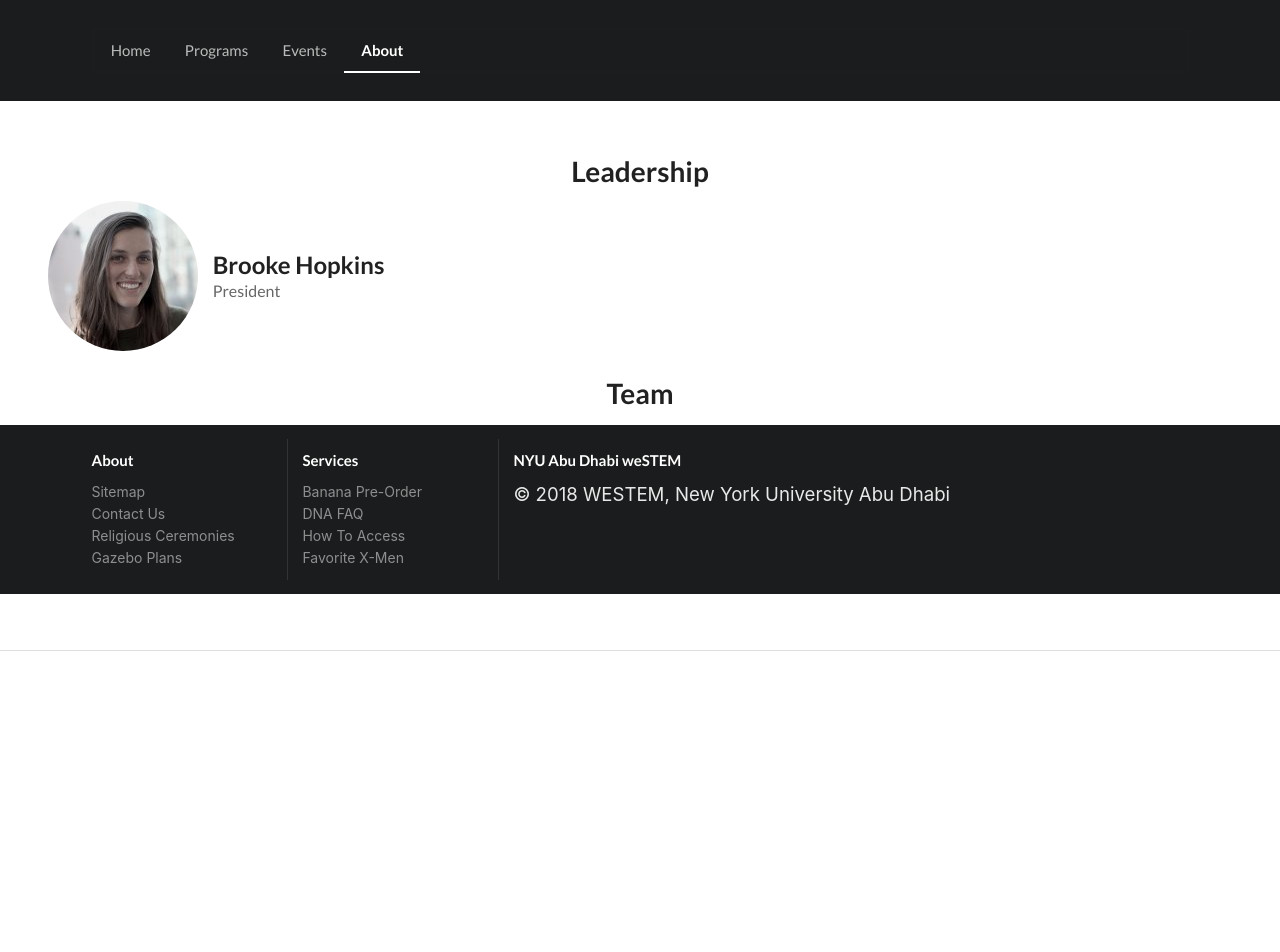
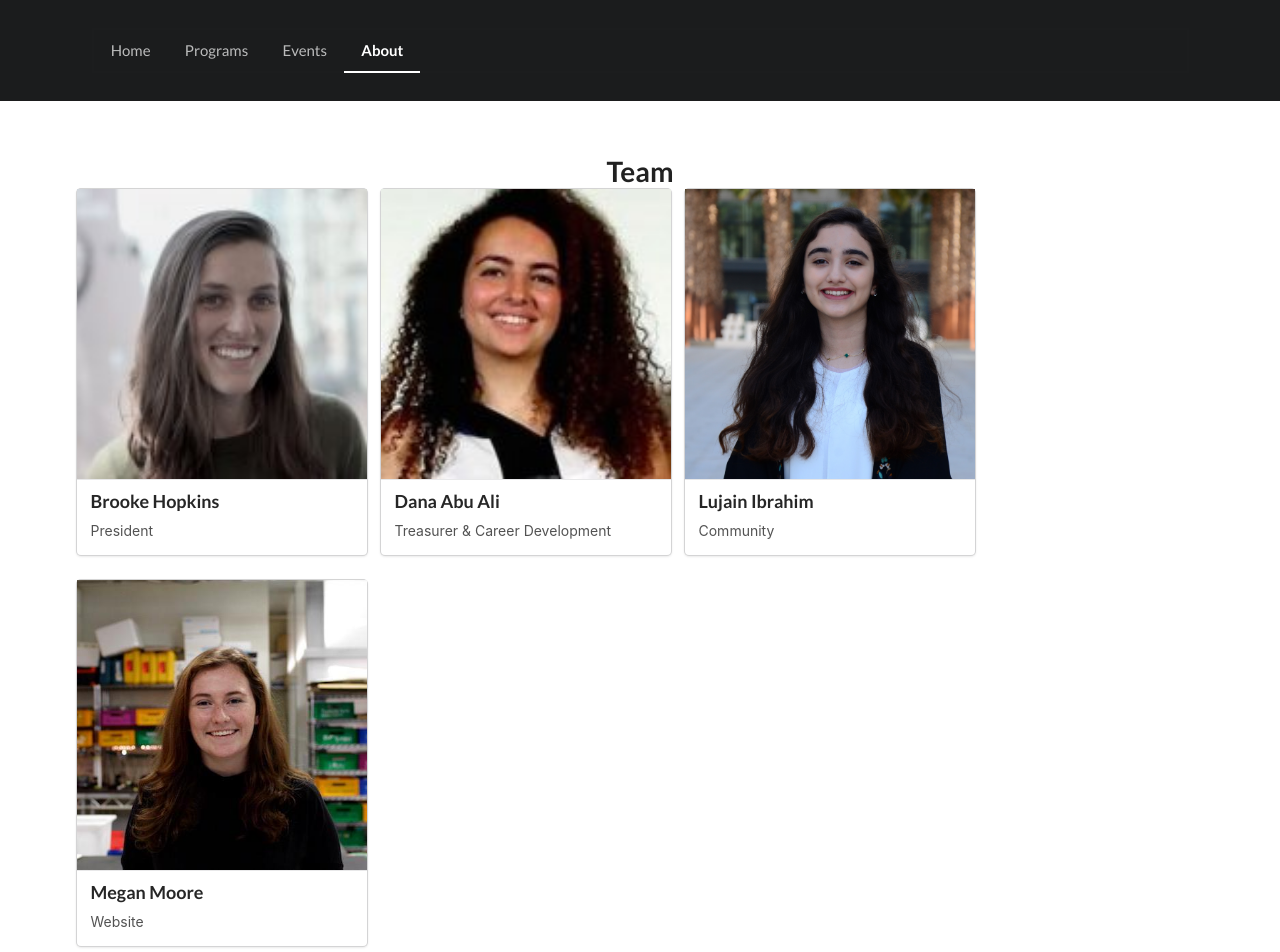
Before and after one commit to WeSTEM-NYUAD/website2018, a website: page views/about.html in a window 1280 px wide. Shown: the top 952 px of the page. Before the commit the page ends 800 px from the top, so only its background shows below. Drawn offline with nearby package versions, Linux system fonts and the light colour scheme; files whose address does not match are found by name.

Commit message:
added some team members

```diff
--- a/views/about.html
+++ b/views/about.html
@@ -53,19 +53,56 @@
         </div>
       </div>
       <div class="ui vertical stripe segment">
-          <h1 class="ui center aligned header">Leadership</h1>
+          <h1 class="ui center aligned header">Team</h1>
             <div class="ui middle aligned stackable grid container">
-              <div class="ui one column row left">
-              <h2 class="ui header">
-                <img src="../brooke.jpeg" class="ui small circular image">
-                <div class="content">
-                  Brooke Hopkins
-                  <div class="sub header">President</div>
+              <div class="ui link cards">
+                <div class="card">
+                  <div class="Image">
+                    <img src="../brooke.jpeg">
+                  </div>
+                  <div class="content">
+                    <a class="header">
+                    Brooke Hopkins
+                    </a>
+                    <div class="description">President</div>
+                  </div>
                 </div>
-              </h2>
+                <div class="card">
+                  <div class="Image">
+                    <img src="../dana.jpeg">
+                  </div>
+                  <div class="content">
+                    <a class="header">
+                    Dana Abu Ali
+                    </a>
+                    <div class="description">Treasurer & Career Development</div>
+                  </div>
+                </div>
+                <div class="card">
+                  <div class="Image">
+                    <img src="../lujain.jpg">
+                  </div>
+                  <div class="content">
+                    <a class="header">
+                    Lujain Ibrahim
+                    </a>
+                    <div class="description">Community</div>
+                  </div>
+                </div>
+                <div class="card">
+                  <div class="Image">
+                    <img src="../megan.jpg">
+                  </div>
+                  <div class="content">
+                    <a class="header">
+                    Megan Moore
+                    </a>
+                    <div class="description">Website</div>
+                  </div>
+                </div>
+              </div>
               </div>
             </div>
-            <h1 class="ui center aligned header">Team</h1>
 
 
 
```
Also changed, not shown: dana.jpeg (added), lujain.JPG (added), megan.jpg (added).
